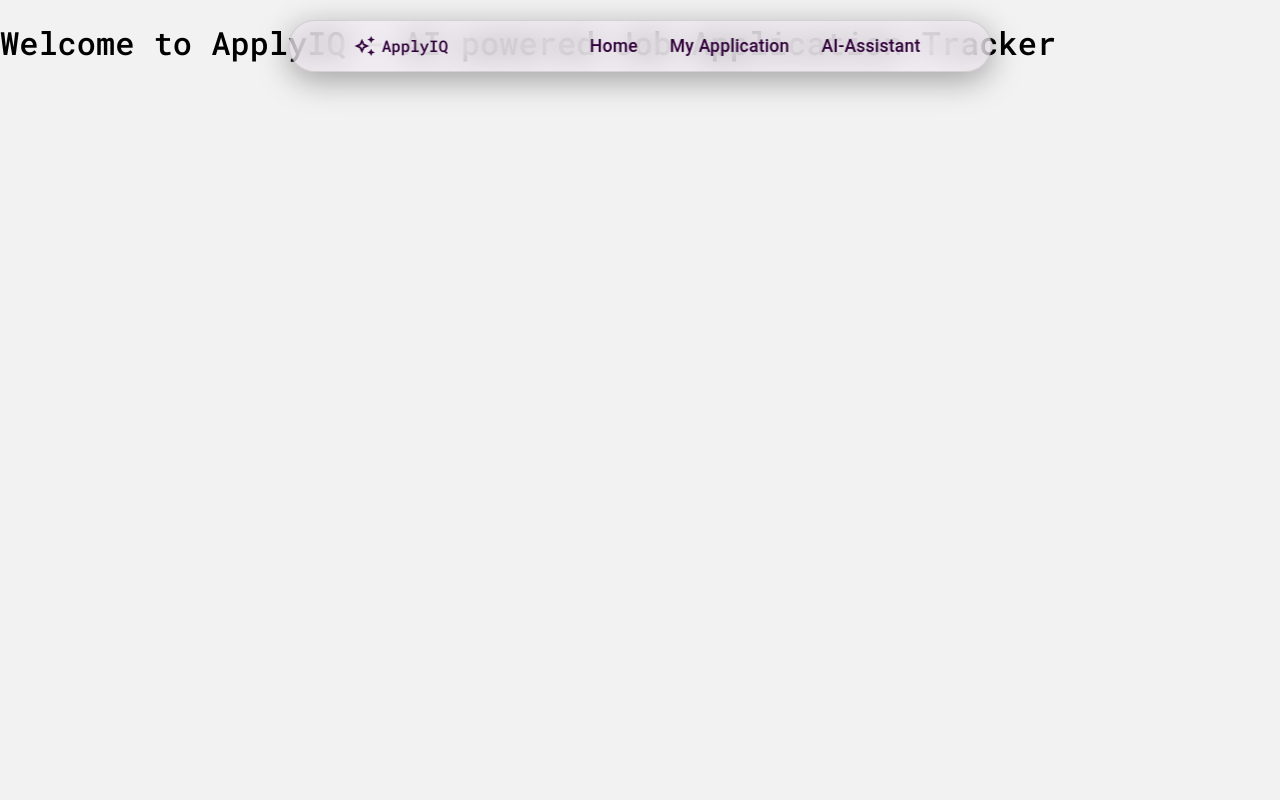
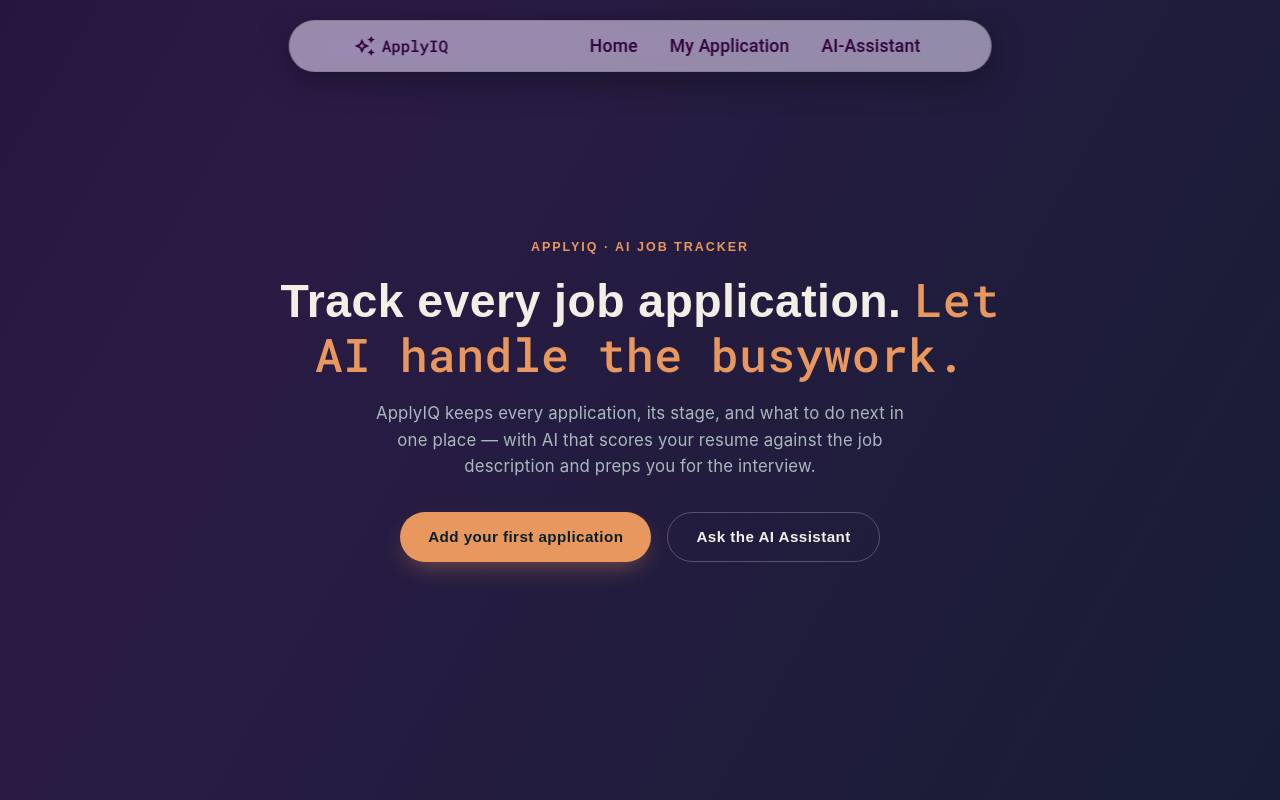
Before and after one commit to ashleshameshram/ApplicationTrackerApp, a React (Vite) app: page / in a window 1280 px wide. Built offline with nearby package versions, Linux system fonts and the light colour scheme; a web font is replaced by a local one.

Commit message:
Build Landing Home page

```diff
--- a/src/component/Home/LandingPage.jsx
+++ b/src/component/Home/LandingPage.jsx
@@ -1,9 +1,117 @@
-import React from 'react'
+import { Box, Typography, Button, Stack } from '@mui/material';
+import { keyframes } from '@emotion/react';
 
 export default function LandingPage() {
+    const drift = keyframes`
+        0%   { background-position: 0% 50%; }
+        50%  { background-position: 100% 50%; }
+        100% { background-position: 0% 50%; }
+    `;
     return(
-        <>
-            <h1>Welcome to ApplyIQ - AI powered Job Application Tracker</h1>
-        </>
+        <Box
+      sx={{
+        height: '100vh',
+        overflowY: 'hidden',
+        display: 'flex',
+        flexDirection: 'column',
+        alignItems: 'center',
+        justifyContent: 'center',
+        textAlign: 'center',
+        px: 3,
+        backgroundImage:
+          'linear-gradient(120deg, #0B1F2A 0%, #1B1035 35%, #2A1B45 55%, #0B1F2A 100%)',
+        backgroundSize: '300% 300%',
+        animation: `${drift} 16s ease-in-out infinite`,
+        '@media (prefers-reduced-motion: reduce)': {
+          animation: 'none',
+        },
+      }}
+    >
+      {/* Eyebrow */}
+      <Typography
+        sx={{
+          fontFamily: "'Sora', sans-serif",
+          fontSize: '0.78rem',
+          letterSpacing: '0.16em',
+          textTransform: 'uppercase',
+          color: '#E8985E',
+          fontWeight: 600,
+          mb: 2,
+        }}
+      >
+        ApplyIQ · AI Job Tracker
+      </Typography>
+
+      {/* Main title — what the project does */}
+      <Typography
+        sx={{
+          fontFamily: "'Sora', sans-serif",
+          fontWeight: 700,
+          fontSize: { xs: '1.9rem', sm: '2.4rem', md: '2.9rem' },
+          lineHeight: 1.15,
+          color: '#F4EFE6',
+          maxWidth: 760,
+          mb: 2,
+        }}
+      >
+        Track every job application.{' '}
+        <Box component="span" sx={{ color: '#E8985E' }}>
+          Let AI handle the busywork.
+        </Box>
+      </Typography>
+
+      {/* Subtext */}
+      <Typography
+        sx={{
+          fontFamily: "'Inter', sans-serif",
+          fontSize: { xs: '0.95rem', md: '1.05rem' },
+          color: '#A9B8BC',
+          maxWidth: 540,
+          lineHeight: 1.6,
+          mb: 4,
+        }}
+      >
+        ApplyIQ keeps every application, its stage, and what to do next in one
+        place — with AI that scores your resume against the job description
+        and preps you for the interview.
+      </Typography>
+
+      {/* CTAs */}
+      <Stack direction={{ xs: 'column', sm: 'row' }} spacing={2}>
+        <Button
+          sx={{
+            fontFamily: "'Sora', sans-serif",
+            fontWeight: 600,
+            textTransform: 'none',
+            fontSize: '0.95rem',
+            px: 3.5,
+            py: 1.3,
+            borderRadius: '100px',
+            color: '#0B1F2A',
+            background: '#E8985E',
+            boxShadow: '0 10px 24px -8px rgba(232,152,94,0.45)',
+            '&:hover': { background: '#F0AB78', boxShadow: '0 12px 28px -8px rgba(232,152,94,0.55)' },
+          }}
+        >
+          Add your first application
+        </Button>
+        <Button
+          sx={{
+            fontFamily: "'Sora', sans-serif",
+            fontWeight: 600,
+            textTransform: 'none',
+            fontSize: '0.95rem',
+            px: 3.5,
+            py: 1.3,
+            borderRadius: '100px',
+            color: '#F4EFE6',
+            border: '1px solid rgba(244,239,230,0.25)',
+            '&:hover': { borderColor: '#E8985E', background: 'rgba(232,152,94,0.08)' },
+          }}
+        >
+          Ask the AI Assistant
+        </Button>
+      </Stack>
+        </Box>
     )
 }
--- a/src/component/MyApplication/BoardColumn.jsx
+++ b/src/component/MyApplication/BoardColumn.jsx
@@ -65,7 +65,7 @@
 
             <Box sx={{display:"flex", flexDirection:"column",gap: { xs: 0.75, md: 1 },
             overflowY:'auto',overflowX:'hidden',
-            maxHeight: { xs: 300, sm: 340, md: 400 },
+            maxHeight: { xs: 300, sm: 340, md: 300 },
             pr: { xs: 0.5, sm: 1 },minWidth:0,
             '&::-webkit-scrollbar': {width: '4px'},
             '&::-webkit-scrollbar-track': {
--- a/src/index.css
+++ b/src/index.css
@@ -6,5 +6,5 @@
 
 body {
   margin: 0;
-  background-color: rgb(242, 242, 242);
+  background-color: rgb(243, 255, 254);
 }
```
